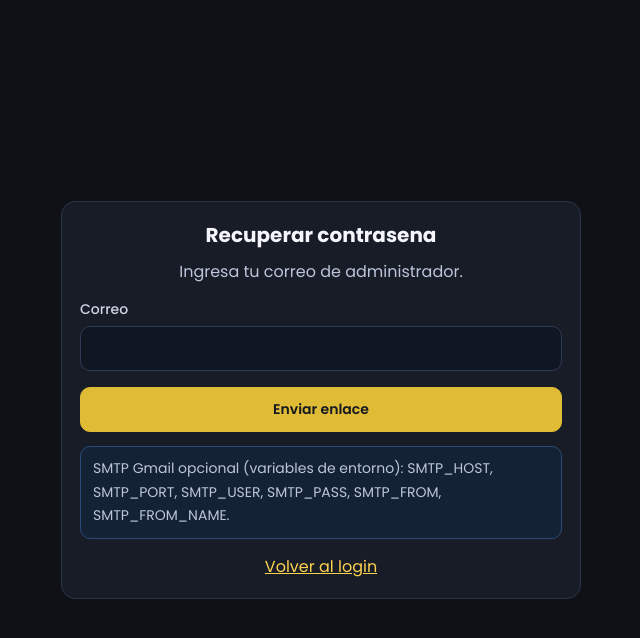
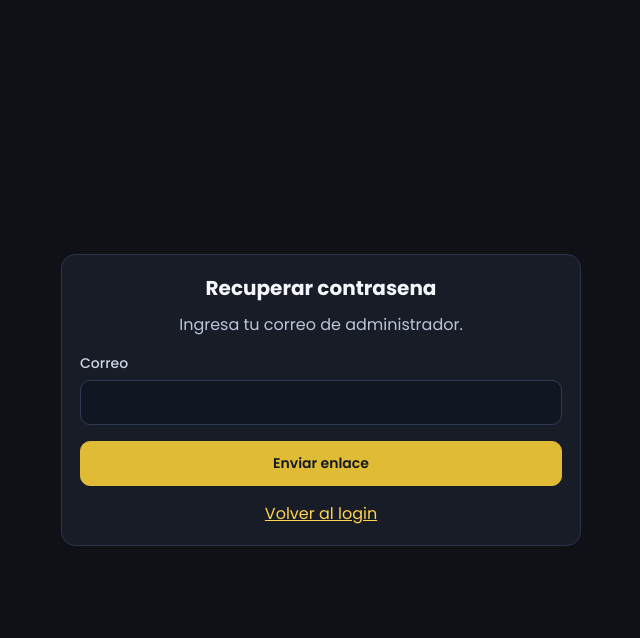
Before and after one commit to Orlando211995/SalonBelleza, a PHP site: page /Admin/login/forgot_password.php in a window 1280 px wide. Shown: the top 638 px of the page, without its empty margins (319-959 px from the left). Run offline with PHP 8.4, Linux system fonts and the light colour scheme; some libraries are stand-ins or nearby versions.

Commit message:
Recuperar contrasena: quitar mensaje de configuracion SMTP visible
Co-authored-by: Copilot <223556219+Copilot@users.noreply.github.com>

```diff
--- a/Admin/login/forgot_password.php
+++ b/Admin/login/forgot_password.php
@@ -165,10 +165,6 @@ include(__DIR__ . '/../Includes/header.php');
             </div>
         <?php endif; ?>
 
-		<div class="admin-alert" style="margin-top:14px;background:#142235;border:1px solid #2b4a75;color:#c7dcff;">
-			<p>SMTP Gmail opcional (variables de entorno): SMTP_HOST, SMTP_PORT, SMTP_USER, SMTP_PASS, SMTP_FROM, SMTP_FROM_NAME.</p>
-		</div>
-
         <p style="margin-top:14px;text-align:center;"><a href="/Admin/login/login.php" style="color:#ffd34f;">Volver al login</a></p>
     </section>
 </main>
```
